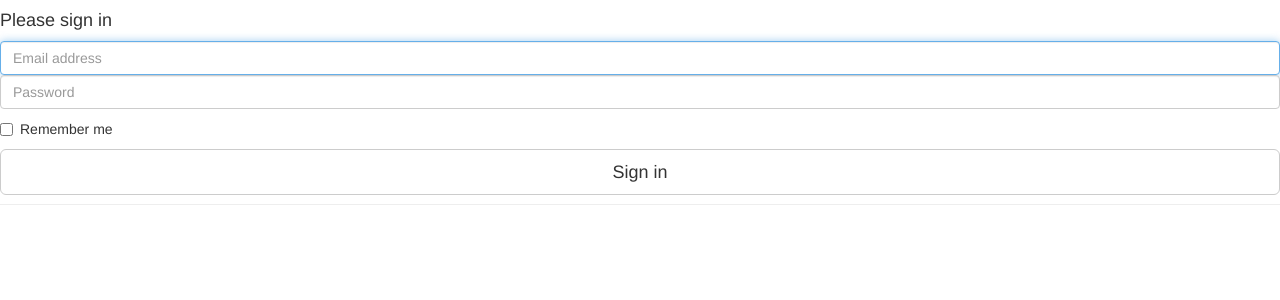
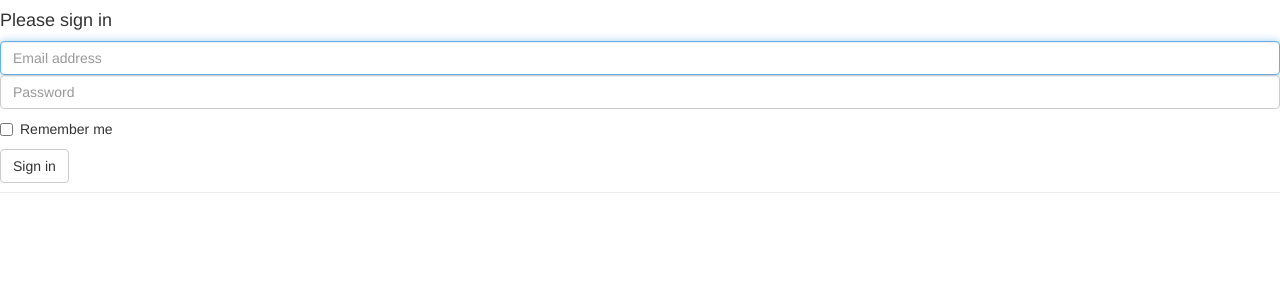
Before and after one commit to byronroark/dictionary, a Rails app: page /sessions/new in a window 1280 px wide. Shown: the part 71-371 px from the top of the page. Run offline with Rails 7, Linux system fonts and the light colour scheme; style sheets or scripts are compiled from the project's sources; some libraries are stand-ins or nearby versions.

Commit message:
reformat sign-in form

```diff
--- a/app/views/sessions/new.html.erb
+++ b/app/views/sessions/new.html.erb
@@ -11,6 +11,6 @@
         <input type="checkbox" value="remember-me"> Remember me
       </label>
     </div>
-    <button class="btn btn-lg btn-default btn-block" type="submit">Sign in</button>
+    <button class="btn btn-default" type="submit">Sign in</button>
   </div>
 </div>
```
Also changed, not shown: config/routes.rb (line endings or trailing spaces).
